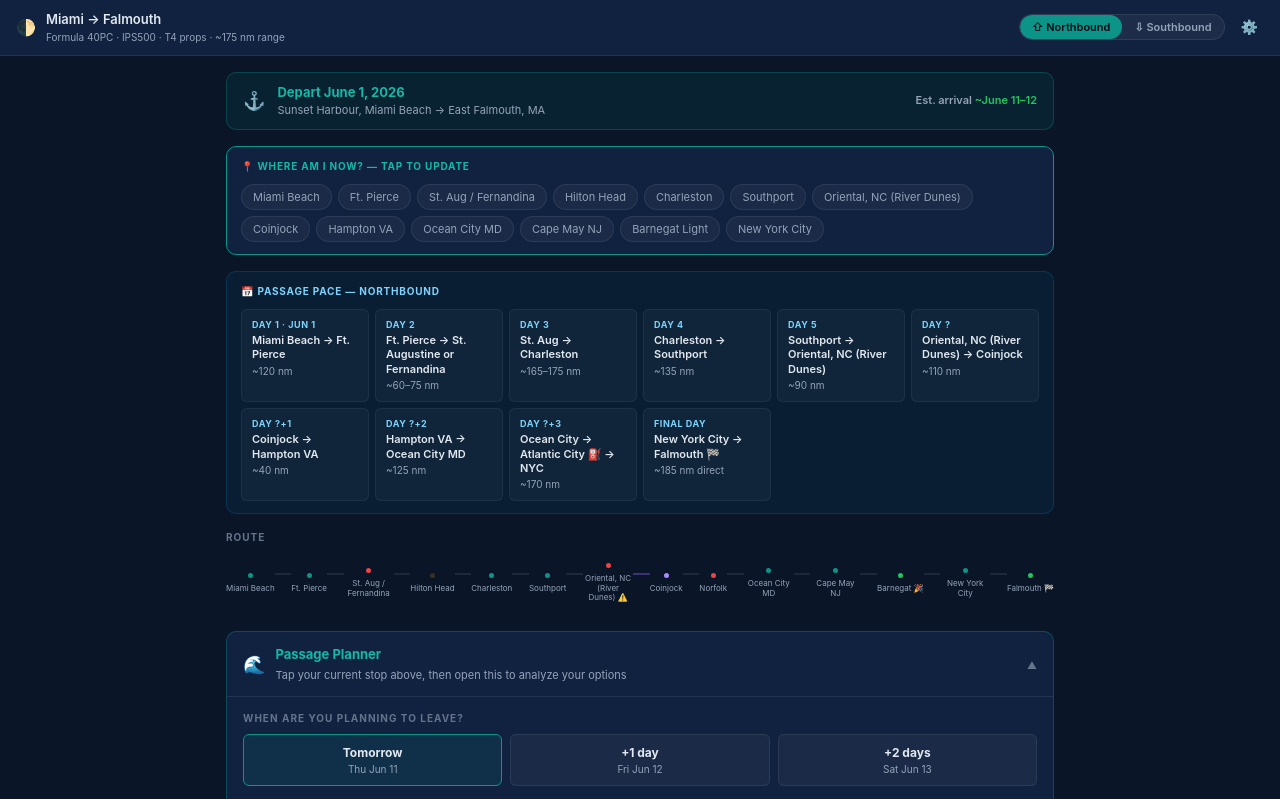
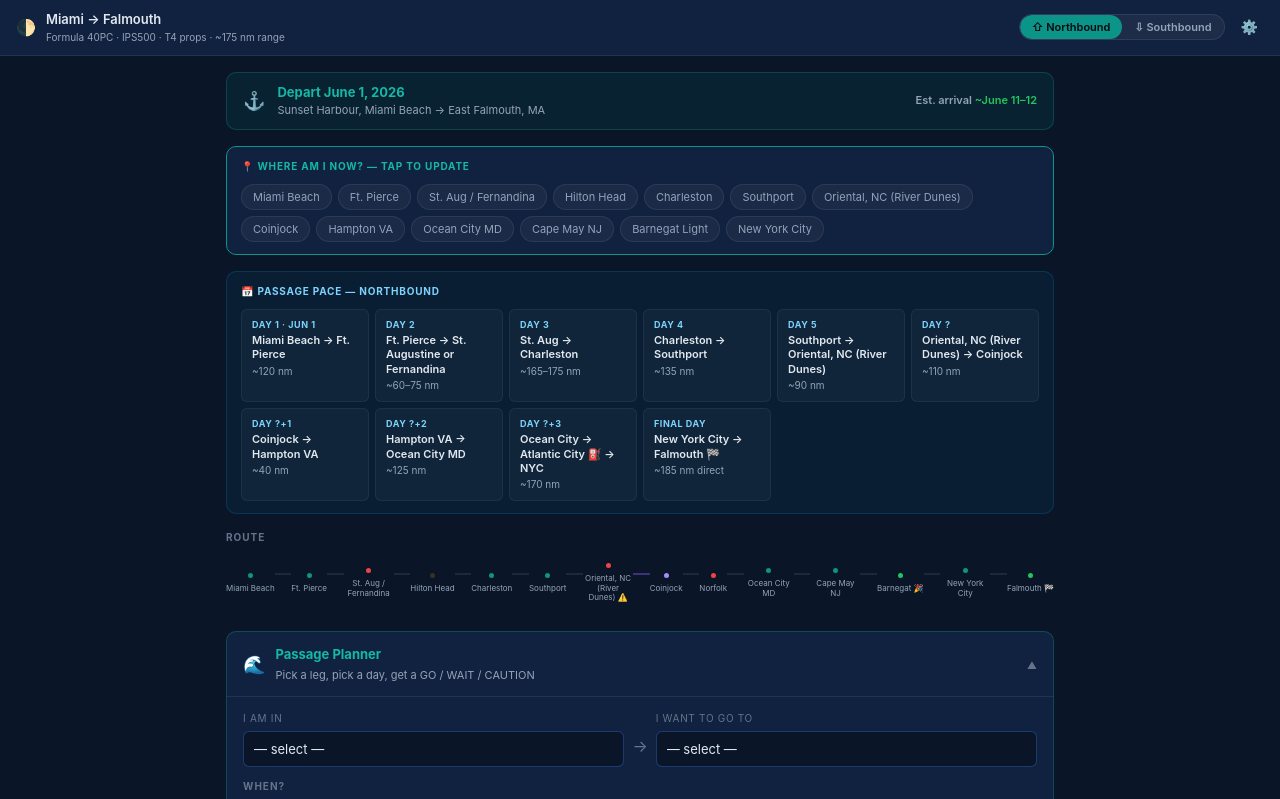
Before and after one commit to genius2go/Passage-dashboard, a plain HTML site: page index.html in a window 1280 px wide. Both pictures are taken after a click on the element 640 px from the left and 664 px from the top of the page. Shown: the top 799 px of the page. Drawn offline with nearby package versions, Linux system fonts and the light colour scheme.

Commit message:
Add files via upload
A bit of a redesign with drop down menus

```diff
--- a/index.html
+++ b/index.html
@@ -229,6 +229,15 @@ body{background:var(--navy);color:var(--text);font-family:-apple-system,BlinkMac
 .ac-inject.is-overnight .ac-inject-badge{background:rgba(168,85,247,0.15);color:#d8b4fe;}
 .ac-inject.is-overnight .ac-inject-overnight{display:block;}
 
+
+/* ── PP FROM/TO SELECTORS ── */
+.pp-row{display:flex;align-items:flex-end;gap:8px;margin-bottom:4px;}
+.pp-field{flex:1;min-width:0;}
+.pp-label{font-size:10px;color:var(--text-dim);text-transform:uppercase;letter-spacing:.07em;margin-bottom:5px;}
+.pp-select{width:100%;background:var(--navy);border:1px solid rgba(59,130,246,0.35);border-radius:var(--radius-sm);padding:9px 10px;font-family:inherit;font-size:13px;color:var(--text);outline:none;-webkit-appearance:none;appearance:none;color-scheme:dark;}
+.pp-select:focus{border-color:rgba(59,130,246,0.65);}
+.pp-arrow{color:var(--text-dim);font-size:16px;padding-bottom:9px;flex-shrink:0;}
+
 /* ── MY TRIP FLEXIBLE PANEL ───────────────────────────────────────────── */
 .mytrip-panel{background:var(--card-bg);border:1.5px solid rgba(99,102,241,0.35);border-radius:var(--radius);margin:0 0 18px;overflow:hidden;}
 .mytrip-hdr{padding:12px 16px;display:flex;align-items:center;gap:10px;background:rgba(99,102,241,0.06);}
@@ -684,38 +693,116 @@ body.southbound .nb-flex{display:none;}body.southbound .sb-flex{display:flex;}
       <span class="planner-icon">&#127754;</span>
       <div style="flex:1">
         <div class="planner-title">Passage Planner</div>
-        <div class="planner-sub" id="planner-sub">Tap your current stop above, then open this to analyze your options</div>
+        <div class="planner-sub" id="planner-sub">Pick a leg, pick a day, get a GO / WAIT / CAUTION</div>
       </div>
       <span class="planner-chev" id="planner-chev">&#9660;</span>
     </div>
     <div class="planner-body" id="planner-body">
       <div class="planner-pad">
-        <div class="section-label" style="margin-bottom:8px">When are you planning to leave?</div>
+
+        <!-- FROM / TO selectors -->
+        <div class="pp-row">
+          <div class="pp-field">
+            <div class="pp-label">I am in</div>
+            <select class="pp-select" id="pp-from">
+              <option value="">— select —</option>
+              <optgroup label="Northbound stops">
+                <option>Miami Beach</option>
+                <option>Ft. Pierce</option>
+                <option>St. Augustine / Fernandina</option>
+                <option>Hilton Head</option>
+                <option>Charleston</option>
+                <option>Southport</option>
+                <option>Oriental, NC (River Dunes)</option>
+                <option>Coinjock</option>
+                <option>Hampton VA</option>
+                <option>Ocean City MD</option>
+                <option>Atlantic City NJ</option>
+                <option>Barnegat Light</option>
+                <option>New York City</option>
+                <option>Westbrook CT</option>
+              </optgroup>
+              <optgroup label="Southbound stops">
+                <option>East Falmouth MA</option>
+                <option>Cape May NJ</option>
+                <option>Norfolk VA</option>
+              </optgroup>
+            </select>
+          </div>
+          <div class="pp-arrow">&#8594;</div>
+          <div class="pp-field">
+            <div class="pp-label">I want to go to</div>
+            <select class="pp-select" id="pp-to">
+              <option value="">— select —</option>
+              <optgroup label="Northbound">
+                <option>Ft. Pierce</option>
+                <option>St. Augustine / Fernandina</option>
+                <option>Hilton Head</option>
+                <option>Charleston</option>
+                <option>Southport</option>
+                <option>Oriental, NC (River Dunes)</option>
+                <option>Coinjock</option>
+                <option>Hampton VA</option>
+                <option>Ocean City MD</option>
+                <option>Atlantic City NJ (fuel)</option>
+                <option>Barnegat Light</option>
+                <option>New York City</option>
+                <option>Westbrook CT (fuel)</option>
+                <option>East Falmouth MA</option>
+              </optgroup>
+              <optgroup label="Southbound">
+                <option>New York City</option>
+                <option>Barnegat Light</option>
+                <option>Cape May NJ</option>
+                <option>Ocean City MD</option>
+                <option>Norfolk VA</option>
+                <option>Hampton VA</option>
+                <option>Coinjock</option>
+                <option>Oriental, NC (River Dunes)</option>
+                <option>Miami Beach</option>
+              </optgroup>
+            </select>
+          </div>
+        </div>
+
+        <!-- Departure day -->
+        <div class="section-label" style="margin:12px 0 8px">When?</div>
         <div class="option-row">
           <button class="option-card selected" id="opt0" onclick="selectOpt(0)"><div class="option-title">Tomorrow</div><div class="option-sub" id="opt0-sub">earliest</div></button>
           <button class="option-card" id="opt1" onclick="selectOpt(1)"><div class="option-title">+1 day</div><div class="option-sub" id="opt1-sub">one extra night</div></button>
           <button class="option-card" id="opt2" onclick="selectOpt(2)"><div class="option-title">+2 days</div><div class="option-sub" id="opt2-sub">two extra nights</div></button>
         </div>
-        <div id="tide-inputs" style="display:none">
-          <div class="tide-row">
-            <span class="tide-lbl">&#127754; Planned departure:</span>
+
+        <!-- Departure time row (always visible, simple) -->
+        <div class="tide-row" style="margin-top:10px">
+          <span class="tide-lbl">Planned departure:</span>
           <input class="tide-inp" type="time" id="plan-deptime" value="07:00">
           <span class="tide-lbl">Speed:</span>
           <input class="tide-inp" type="number" id="plan-speed" value="28" min="10" max="45">
           <span class="tide-lbl">kts</span>
         </div>
-        </div>
+
         <div class="p-status" id="p-status"></div>
         <div class="chips" id="p-chips" style="display:none"></div>
-        <button class="analyze-btn" id="analyze-btn" onclick="runPlanner()">&#9889; Analyze conditions + get recommendation</button>
+
+        <button class="analyze-btn" id="analyze-btn" onclick="runPlanner()">&#9889; Get forecast &amp; recommendation</button>
+
         <span class="manual-toggle" onclick="toggleManual()">or paste your own forecast data instead</span>
         <div class="manual-area" id="manual-area">
-          <div class="manual-lbl">Paste any forecast, buoy readings, or describe what you are seeing in Windy:</div>
+          <div class="manual-lbl">Paste any forecast, buoy readings, or describe what you see in Windy:</div>
           <textarea id="manual-input" placeholder="e.g. NE 15-20 kts, seas 3-4 ft, front passing tomorrow afternoon..."></textarea>
         </div>
+
         <div id="p-result"></div>
-        <a class="ask-claude-btn" id="ask-claude-btn" href="#" target="_blank" onclick="return openClaude()" style="display:none">&#129302; Ask Claude for a recommendation</a>
+        <a class="ask-claude-btn" id="ask-claude-btn" href="#" target="_blank" onclick="return openClaude()" style="display:none">&#129302; Ask Claude directly</a>
         <div class="ask-claude-note" id="ask-claude-note" style="display:none">Opens Claude.ai pre-filled with your conditions &middot; requires Claude account</div>
+
+        <!-- Trip Brief -->
+        <button class="tb-btn" id="trip-brief-btn" onclick="runTripBrief()">
+          &#128506;&#65039; Full Trip Brief &#8212; all remaining legs
+        </button>
+        <div class="tb-result" id="tb-result"></div>
+
       </div>
     </div>
   </div>
@@ -2688,6 +2775,35 @@ function vlRenderAnalytics(){
   if(eh.length){var ctx=document.getElementById('chart-eng-hrs');if(ctx){vlChartInstances['eng-hrs']=new Chart(ctx,{type:'bar',data:{labels:eh.map(function(e){return ll(e);}),datasets:[{data:eh.map(function(e){return Math.round((e.engine_hours_port_end-e.engine_hours_port_start)*10)/10;}),backgroundColor:BA,borderRadius:3}]},options:Object.assign({},bOpts,{plugins:Object.assign({},bOpts.plugins,{tooltip:{callbacks:{label:function(c){return c.parsed.y.toFixed(1)+' hrs';}}}})})});}}
 }
 
+// Map from/to stop names to a NB_LEGS or SB_LEGS key
+function ppResolveLeg(from,to){
+  var f=from.toLowerCase(), t=to.toLowerCase().replace(' (fuel)','');
+  if(f.includes('hampton')&&t.includes('ocean city')) return 'hva-ocy';
+  if(f.includes('ocean city')&&(t.includes('barnegat')||t.includes('barnegat light'))) return 'ocy-bnl';
+  if(f.includes('ocean city')&&(t.includes('atlantic city')||t.includes('new york')||t.includes('nyc'))) return 'ocy-nyc';
+  if(f.includes('atlantic city')&&t.includes('new york')) return 'ocy-nyc';
+  if((f.includes('barnegat'))&&t.includes('new york')) return 'bnl-pwy';
+  if(f.includes('new york')&&(t.includes('falmouth')||t.includes('westbrook'))) return 'pwy-fal';
+  if(f.includes('westbrook')&&t.includes('falmouth')) return 'pwy-fal';
+  if(f.includes('coinjock')&&t.includes('hampton')) return 'cjk-hva';
+  if(f.includes('coinjock')&&t.includes('norfolk')) return 'cjk-hva';
+  if(f.includes('southport')&&t.includes('oriental')) return 'spt-mhc';
+  if(f.includes('oriental')&&t.includes('coinjock')) return 'mhc-cjk';
+  if(f.includes('charleston')&&t.includes('southport')) return 'chs-spt';
+  if(f.includes('hilton head')&&t.includes('charleston')) return 'hh-chs';
+  if(f.includes('st. aug')&&t.includes('hilton')) return 'sta-hh';
+  if(f.includes('ft. pierce')&&t.includes('st. aug')) return 'ftp-sta';
+  if(f.includes('miami')&&t.includes('ft. pierce')) return 'mia-ftp';
+  // Southbound
+  if(f.includes('falmouth')&&(t.includes('new york')||t.includes('westbrook'))) return 'fal-pwy';
+  if(f.includes('new york')&&t.includes('barnegat')) return 'pwy-bnl';
+  if(f.includes('barnegat')&&(t.includes('cape may')||t.includes('ocean city'))) return 'bnl-cpm';
+  if(f.includes('cape may')&&t.includes('ocean city')) return 'bnl-cpm';
+  if((f.includes('ocean city')||f.includes('cape may'))&&t.includes('hampton')) return 'hva-ocy';
+  if(f.includes('hampton')&&t.includes('coinjock')) return 'cjk-hva';
+  return null;
+}
+
 // ── BARNEGAT WINDOW WIDGET ──────────────────────────────────────────────────
 (function(){
   var TIDE_STATION='8534720';
```
Lines whose indentation alone changed are shown as unchanged.
